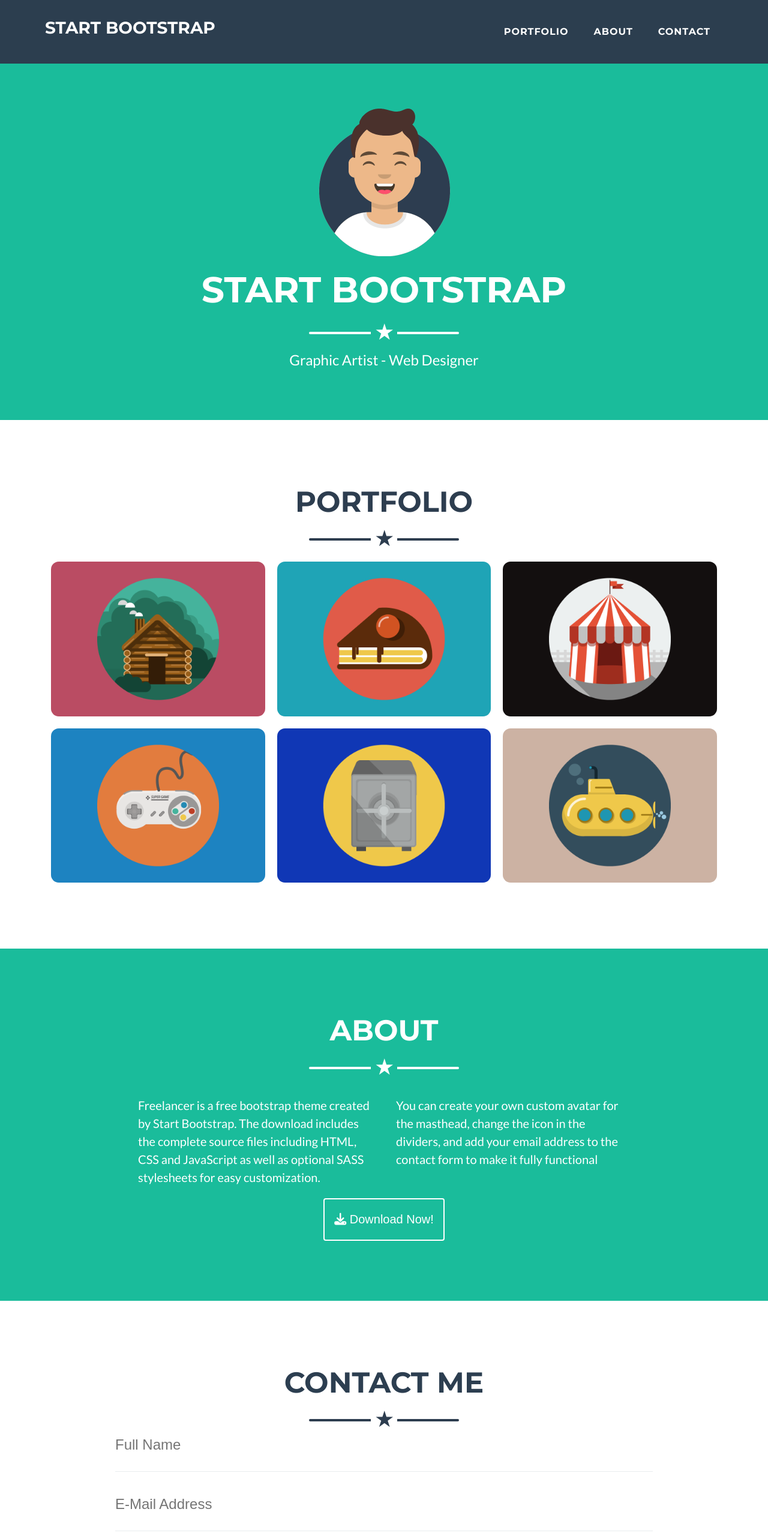
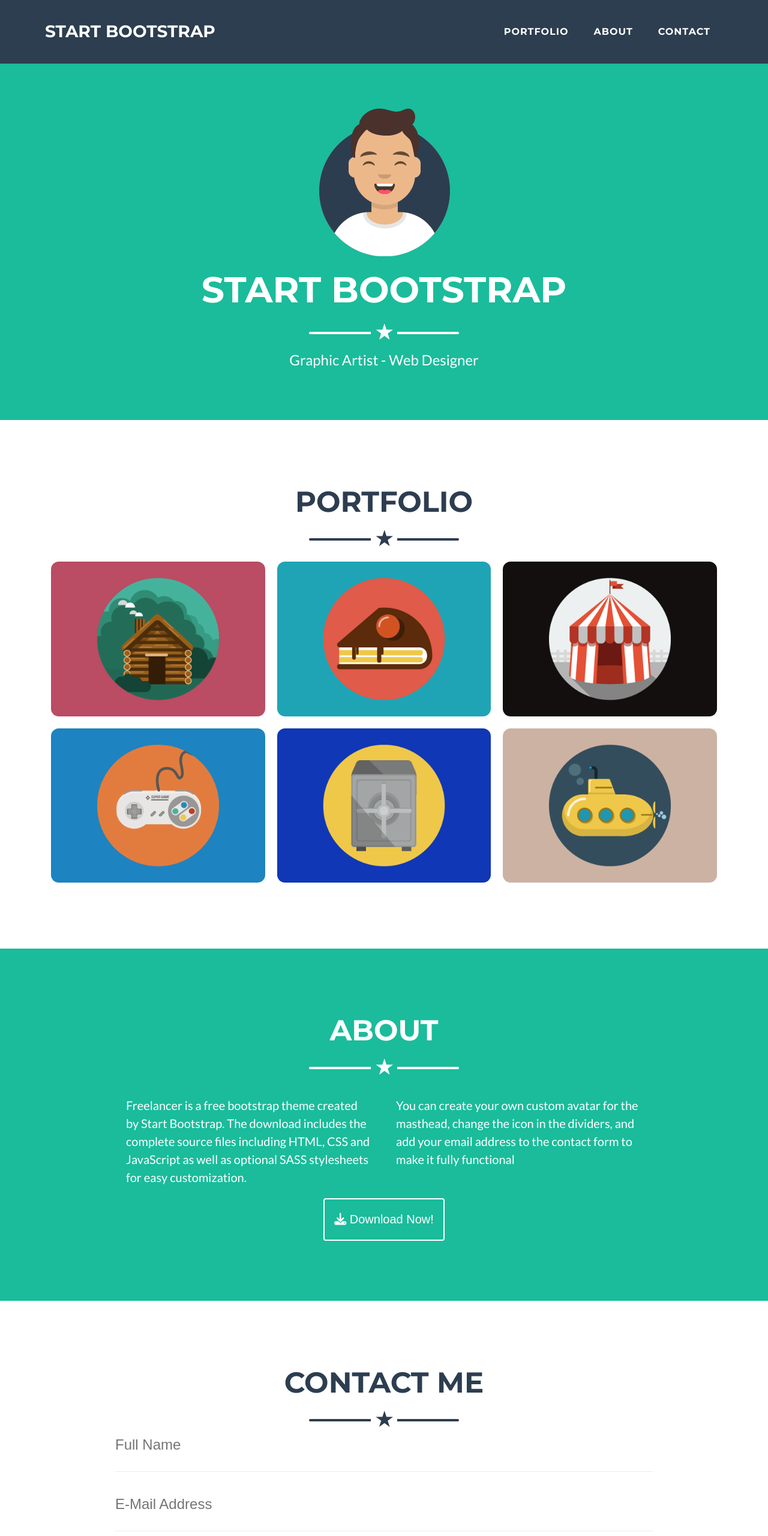
Before and after one commit to erdembuke/Responsive_Web, a plain HTML site: page index.html in a window 1280 px wide. Shown: the top 2560 px of the page at 60% size. Drawn offline with Linux system fonts and the light colour scheme.

Commit message:
Responsive tasarim icin css dosyasina breakpoint'ler eklendi, cssler default mobile göre degistirilip breakpointler ile farkli ekran turlerine responsive uyarlandi

```diff
--- a/style.css
+++ b/style.css
@@ -1,3 +1,5 @@
+/* genel cssler mobil'e gore tasarlanip breakpoint de duzenlendi*/
+
 *{
     padding: 0;
     margin: 0;
@@ -5,7 +7,7 @@
 }
 
 html {
-    font-size: 10px;
+    font-size: 6px;
 }
 
 body {
@@ -116,11 +118,11 @@ nav {
 
 #logo-box {
     float: left;
-    padding-top: 0.5rem;
+    padding-top: 1.1rem;
 }
 
 .container {
-    width: 1140px;
+    width: 100%;
     margin-left: auto;
     margin-right: auto;
     padding-left: 0.5rem;
@@ -230,8 +232,8 @@ hr.star-dark { /* portfolio kismindaki yildizi dark yapmak icin */
 
 .col {
     float: left;
-    width: 33.333%;
-    padding: 10px;
+    width: 100%;  /* mobil tasarima gore yaptim */
+    padding: 1rem;
 }
 
 .portfolio-item {
@@ -284,17 +286,17 @@ hr.star-dark { /* portfolio kismindaki yildizi dark yapmak icin */
 }
 
 #about-text .left {
-    float: left;
-    width: 50%;
-    padding-right: 2rem;
-    padding-left: 23rem; /* ekranin solundan ortaya dogru gelmesi icin */
+    float: none;
+    width: 100%;
+    padding-right: 5px;
+    padding-left: 25px; /* ekranin sagindan ortaya dogru gelmesi icin */
 }
 
 #about-text .right {
-    float: right;
-    width: 50%;
-    padding-left: 2rem;
-    padding-right: 23rem;
+    float: none;
+    width: 100%;
+    padding-left: 25px; /* ekranin solundan ortaya dogru gelmesi icin */
+    padding-right: 5px;
 }
 
 #about-text .text {
@@ -358,6 +360,15 @@ footer li {
     margin-right: 1rem;
 }
 
+footer .col a {
+    color: #128f76;
+}
+
+footer .col a:hover {
+    color: crimson;
+    transition: 0.3s;
+}
+
 .copyright {
     background-color: #19262f;
     padding-top: 2.4rem;
@@ -365,3 +376,69 @@ footer li {
     text-align: center;
     color: #fff;
 }
+
+@media (min-width:576px) {
+    .container {
+        max-width: 540px;
+    }
+
+    html {
+        font-size: 7px;
+    }
+}
+
+@media (min-width:768px) {
+    .container {
+        max-width: 720px;
+    }
+
+    html {
+        font-size: 8px;
+    }
+
+    .col {
+        width: 50%;
+    }
+
+    footer .col {
+        width: 33.333%;
+    }
+}
+
+@media (min-width:992px) {
+    .container {
+        max-width: 960px;
+    }
+
+    html {
+        font-size: 9px;
+    }
+
+    .col {
+        width: 33.333%;
+    }
+
+    #about-text .left {
+        float: left;
+        width: 50%;
+        padding-right: 20px;
+        padding-left: 210px;
+    }
+
+    #about-text .right {
+        float: right;
+        width: 50%;
+        padding-right: 210px;
+        padding-left: 20px;
+    }
+}
+
+@media (min-width:1200px) {
+    .container {
+        max-width: 1140px;
+    }
+
+    html {
+        font-size: 10px;
+    }
+}
```
